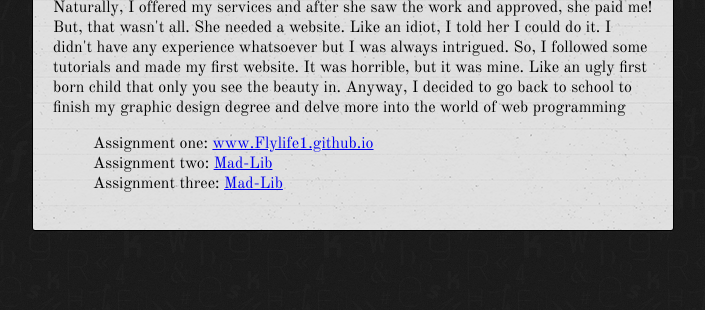
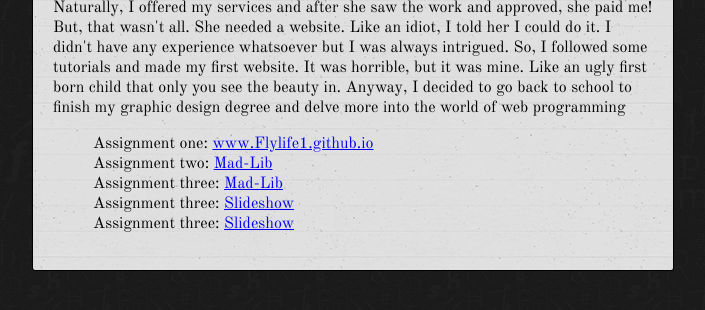
Before and after one commit to Flylife1/Flylife1.github.io, a plain HTML site: page index.html in a window 1280 px wide. Shown: the part 356-666 px from the top of the page, without its empty margins (287-992 px from the left). Drawn offline with nearby package versions, Linux system fonts and the light colour scheme.

Commit message:
new index

```diff
--- a/index.html
+++ b/index.html
@@ -31,6 +31,13 @@
         <li>Assignment two: <a href="mad-lib.html">Mad-Lib</a></li>
 
         <li>Assignment three: <a href="mad-lib-improv.html">Mad-Lib</a></li>
+
+        <li>Assignment three: <a href="slideshow.html">Slideshow</a></li>
+
+        <li>Assignment three: <a href="bucketlist.html">Slideshow</a></li>
+
+
+    </ul>
     </ul>
         </ul>
     </div>
```
